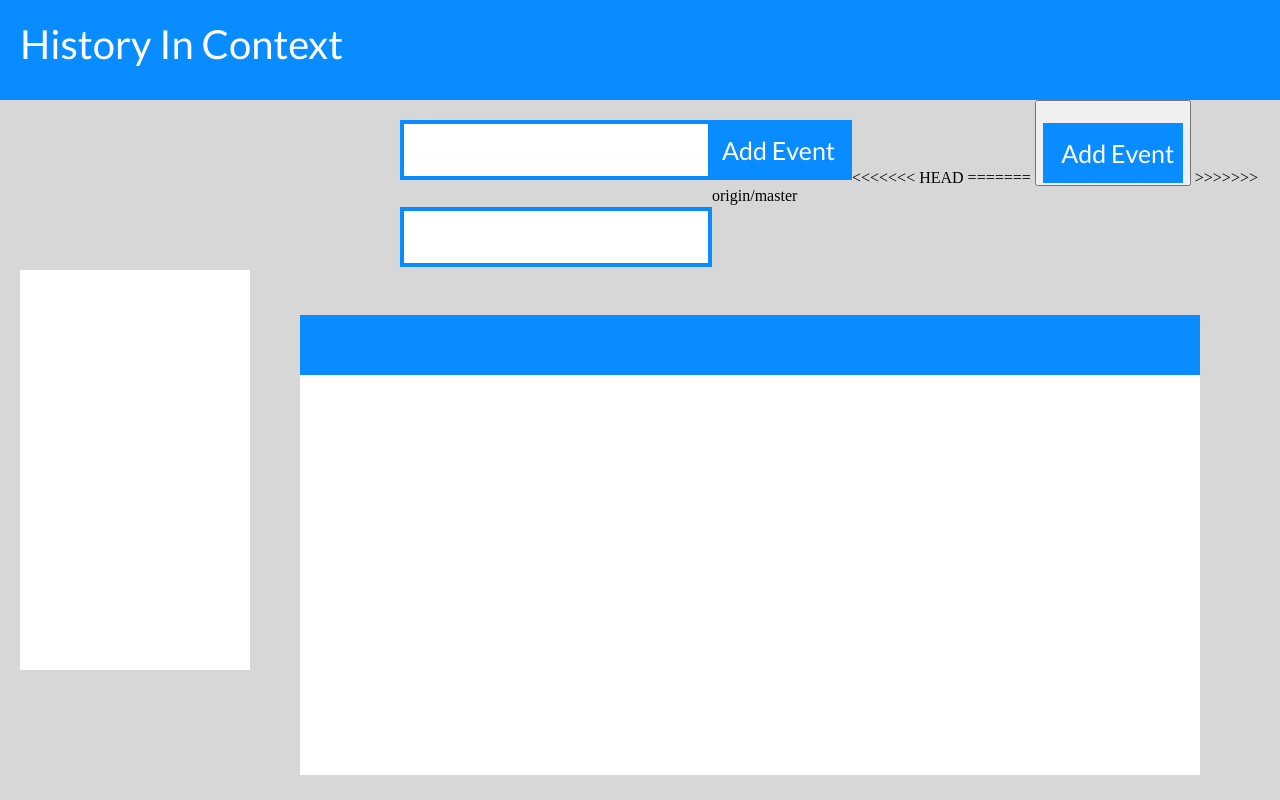
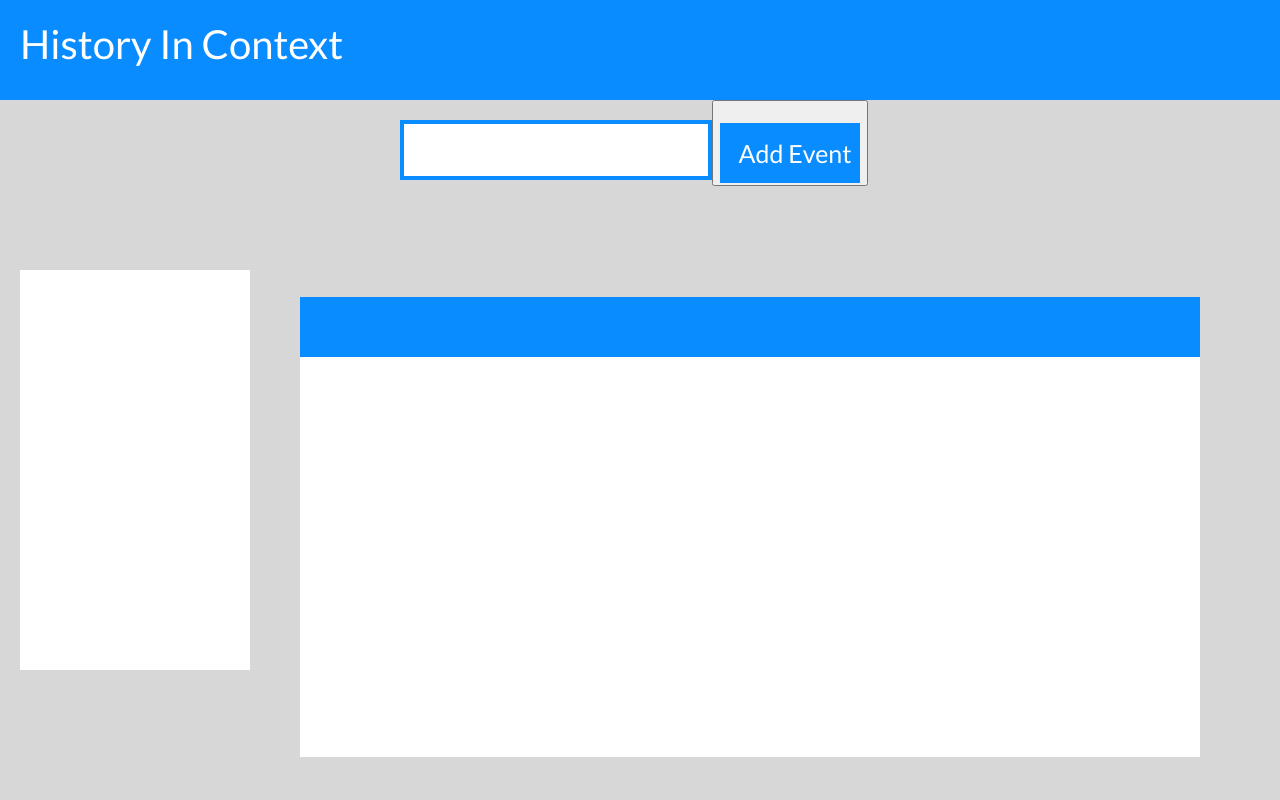
Before and after one commit to ASIKOrg/history-in-context-front-end, a plain HTML site: page home.html in a window 1280 px wide. Drawn offline with nearby package versions, Linux system fonts and the light colour scheme.

Commit message:
Correct Merge

```diff
--- a/home.html
+++ b/home.html
@@ -14,13 +14,8 @@
     </div>
     <!-- <div class="filler_one"> </div> -->
     <div class="search_contain">
-<<<<<<< HEAD
-        <input class="search_box" id="search" type="text">
-        <div class="search_button" id="search_button" onclick="buttonClicked()"> <p> Add Event </p></div>
-=======
         <input class="search_box" id="search_box" type="text">
         <button><div class="search_button" onclick="buttonClicked()"> <p> Add Event </p></div> </button>
->>>>>>> origin/master
     </div>
 
     <div class="added_events_title">
```
